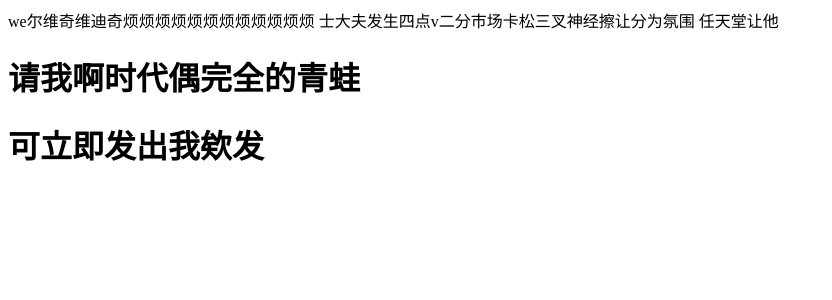
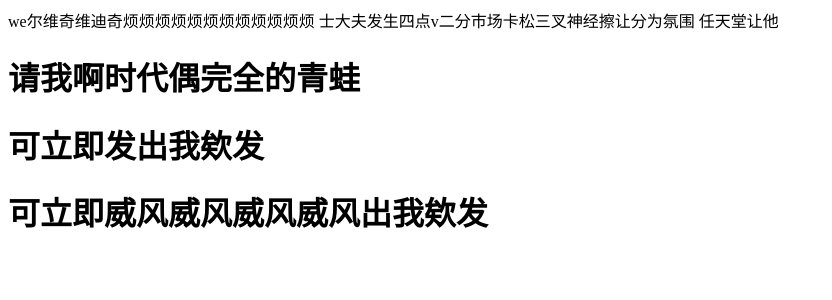
Before and after one commit to cvacva/testVue, a Vue app: page / in a window 1280 px wide. Shown: the top 300 px of the page, without its empty margins (0-832 px from the left). Built offline with nearby package versions, Linux system fonts and the light colour scheme.

Commit message:
saddassfer

```diff
--- a/src/components/HelloWorld.vue
+++ b/src/components/HelloWorld.vue
@@ -4,6 +4,7 @@
 士大夫发生四点v二分市场卡松三叉神经擦让分为氛围
 任天堂让他<h1>请我啊时代偶完全的青蛙</h1>
 <h1>可立即发出我欸发</h1>
+<h1>可立即威风威风威风威风出我欸发</h1>
         <div id="main" style="width: 600px;height:400px;"></div>
     </div>
 </template>
```
